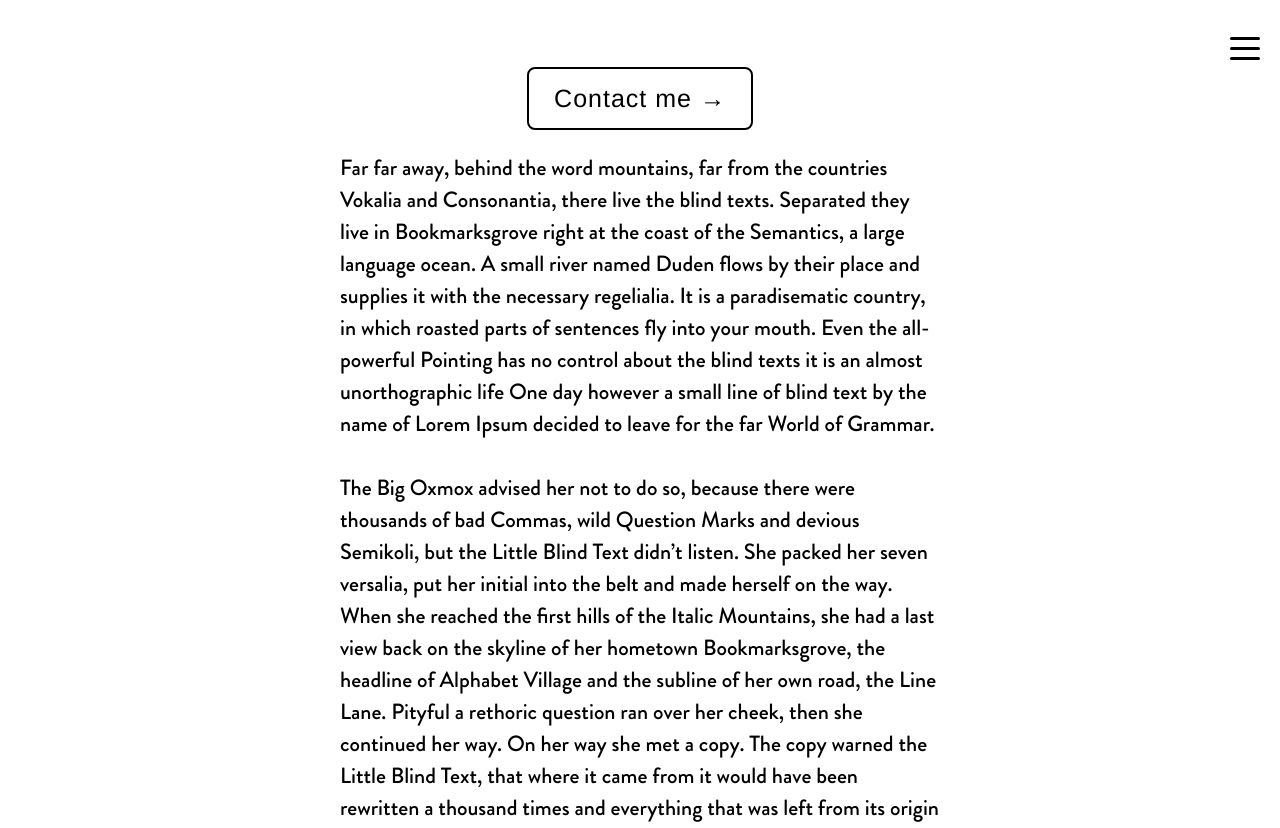
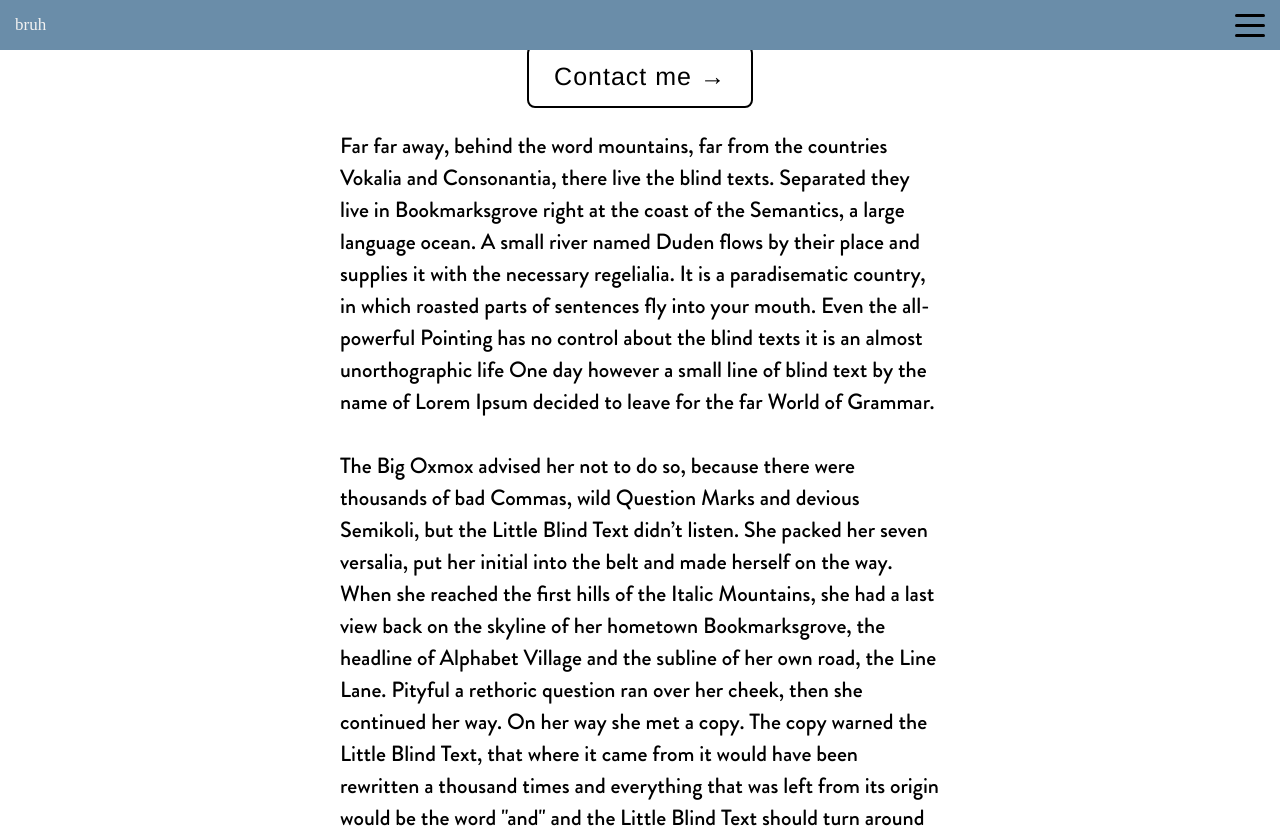
Before and after one commit to theericzhang/Pages, a plain HTML site: page index.html in a window 1280 px wide. Shown: the top 828 px of the page. Drawn offline with nearby package versions, Linux system fonts and the light colour scheme.

Commit message:
navbar + overlay ani
queried screen position to have a "Sticky when scrolling up" state

```diff
--- a/app.css
+++ b/app.css
@@ -1,7 +1,7 @@
 @import url('https://fonts.googleapis.com/css2?family=Josefin+Sans:wght@300;400;500;600&display=swap');
 
 .menu-btn {
-	padding: 0px 10px;
+	padding: 0px 5px;
 	right: 0;
 	position: fixed;
 	display: flex;
@@ -10,7 +10,7 @@
 	width: 50px;
 	height: 50px;
 	cursor: pointer;
-	transition: all .35s ease-in-out;
+	transition: all .30s ease-in-out;
 	z-index: 1;
 }
 
@@ -20,7 +20,7 @@
 	background: #000;
 	border-radius: 5px;
 	box-shadow: none;
-	transition: all .35s ease-in-out;
+	transition: all .30s ease-in-out;
 	z-index: 1;
 	position: absolute;
 }
@@ -36,7 +36,7 @@
 	background: #000;
 	border-radius: 5px;
 	box-shadow: none;
-	transition: all .35s ease-in-out;
+	transition: all .30s ease-in-out;
 	z-index: 1;
 }
 
@@ -80,10 +80,11 @@
 	z-index: 0;
 	left: 0;
 	top: 0;
-	background-color: rgb(0,0,0);
-	background-color: rgba(0,0,0,0.9);
+	/*background-color: rgb(0,0,0);*/
+	/*background-color: rgba(0,0,0,0.9);*/
+	background-color: #6a8da9;
 	overflow-x: hidden;
-	transition: 0.35s;
+	transition: 0.3s;
 }
 
 [aria-hidden = "true"] {display: none;}
@@ -158,6 +159,29 @@
   display: none;
 }
 
+#navbar{
+	background-color: #6a8da9;
+	transition: 0.3s;
+	position: fixed;
+	top: 0;
+	width: 100%;
+	/*transition: top 0.3s;*/
+	z-index: 1;
+	padding: 0;
+	margin: 0;
+
+}
+
+#navbar a{
+	float: left;
+  	display: block;
+  	color: #f2f2f2;
+  	text-align: left;
+  	padding: 15px;
+  	text-decoration: none;
+  	font-size: 17px;
+}
+
 /* When the screen is less than 600 pixels wide, hide all links, except for the first one ("Home"). Show the link that contains should open and close the topnav (.icon) */
 @media screen and (max-width: 600px) {
   .topnav a:not(:first-child) {display: none;}
@@ -173,7 +197,8 @@
 	body{
 		background-color: #FFFFFF;
 		color: #000000;
-		padding: 15px 10px;
+		margin: 0px;
+		/*padding: 15px 10px;*/
 	/*	font-family: 'Helvetica Neue';
 		font-weight: 200;*/
 	}
@@ -255,7 +280,7 @@ h1{
 	body{
 		background-color: #FFFFFF;
 		color: #000000;
-		padding: 15px 10px;
+		margin: 0px;
 	}
 
 	/*p{
@@ -277,6 +302,7 @@ img{
 	justify-content: flex-start;
 	height: 100vh;
 	padding-top: 14px;
+	padding: 15px 10px;
 }
 
 button{
--- a/app.js
+++ b/app.js
@@ -4,14 +4,34 @@ menuBtn.addEventListener('click', () => {
 	if(!menuOpen){
 		menuBtn.classList.add('open');
     document.getElementById("myNav").style.height = "100%";
+    document.getElementById("myNav").style.backgroundColor = "rgba(0,0,0,0.9)"
+    document.getElementById("navbar").style.backgroundColor = "rgba(0,0,0,0.9)"
 		menuOpen = true;
 	}else{
 		menuBtn.classList.remove('open');
     document.getElementById("myNav").style.height = "0%";
+    document.getElementById("myNav").style.backgroundColor = "#6a8da9"
+    document.getElementById("navbar").style.backgroundColor = "#6a8da9"
     // menuBtn.classList.
 		menuOpen = false;
 	}
 })
+
+var prevScrollpos = window.pageYOffset;
+window.onscroll = function() {
+  var currentScrollpos = window.pageYOffset;
+  if(prevScrollpos > currentScrollpos){
+    document.getElementById("navbar").style.top = "0";
+  }else if(prevScrollpos === 0){
+    document.getElementById("navbar").style.top = "0";
+  }
+
+  else{
+    document.getElementById("navbar").style.top = "-50px";
+  }
+
+  prevScrollpos = currentScrollpos;
+}
 
 function openNav() {
   // alert("bruh");
--- a/index.html
+++ b/index.html
@@ -11,11 +11,14 @@
 
 	<!-- <link rel="stylesheet" href="https://cdnjs.cloudflare.com/ajax/libs/font-awesome/4.7.0/css/font-awesome.min.css"> -->
 
-		<nav>
+		<div id ="navbar">
+			<a href="#bruh">bruh</a>
 			<div class="menu-btn" onclick="openNav()">
 			  		<div class="menu-btn__burger"></div>
 			  	</div>
-		<nav>
+
+
+		</div>
 
 		<div id="myNav" class="overlay">
 
```
